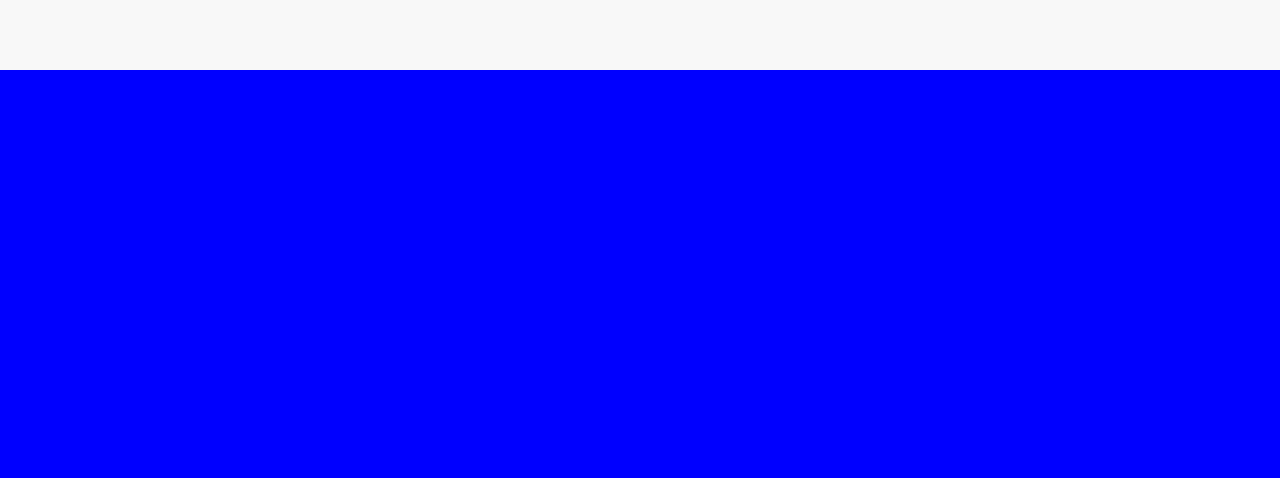
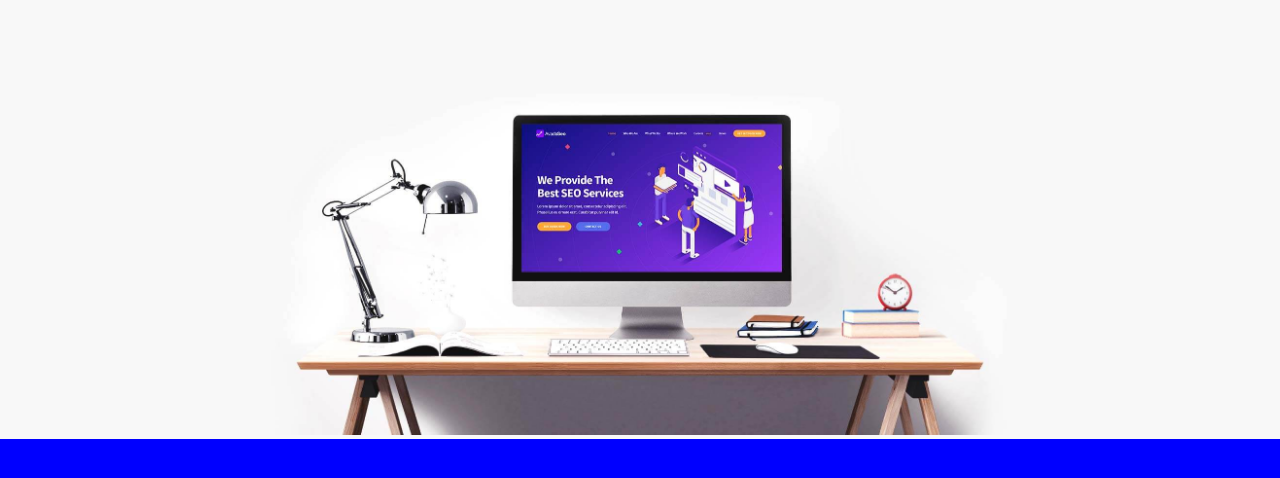
Before and after one commit to GianniPio/proj-html-vuejs, a Vue app: page / in a window 1280 px wide. Shown: the part 758-1236 px from the top of the page. Built offline with nearby package versions, Linux system fonts and the light colour scheme.

Commit message:
add img section

```diff
--- a/src/components/ChiSiamo.vue
+++ b/src/components/ChiSiamo.vue
@@ -1,6 +1,8 @@
 <template>
     <section id="chi_siamo">
+
         <div id="container">
+
             <div class="sopra">
                 <h1>
                     Meet The New Agency SEO Template From The Avada Team
@@ -9,8 +11,11 @@
                     Sed ut perspiciatis unde omnis natus error sit voluptatem accusantium doloremque laudantium.
                 </p>
             </div>
+
             <div class="centro"></div>
-            <div class="sotto"></div>
+
+        <img src="../../src/assets/images/agency-seo-desk-front.jpg" alt="foto desktop">
+
         </div>
     </section>
 </template>
@@ -46,6 +51,10 @@ export default {
                 font-weight: bold;
             }
         }
+
+        img {
+            width: 100%;
+        }
     }
 }
 </style>
```
